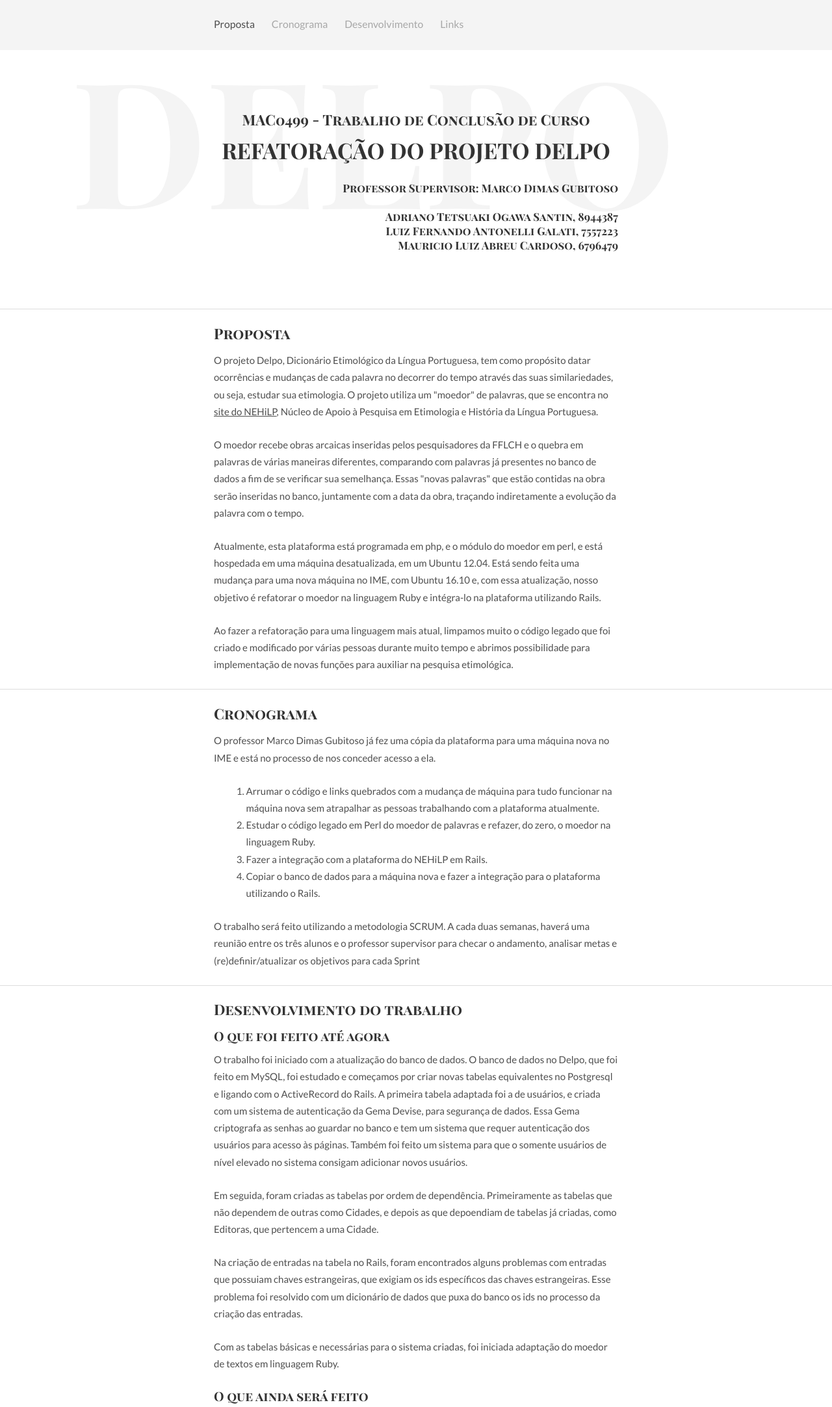
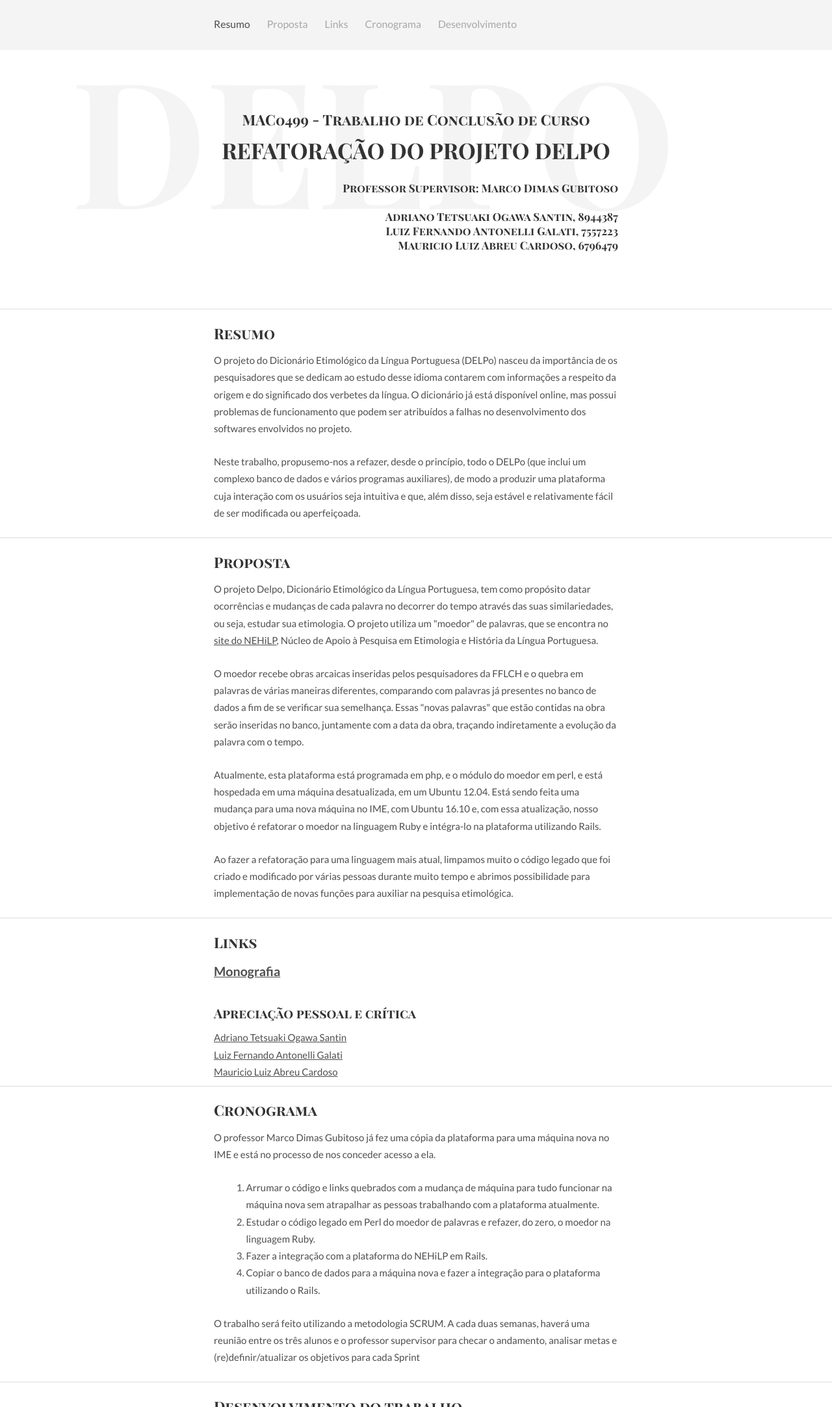
Before and after one commit to adrsantin/siteTcc, a plain HTML site: page index.html in a window 1280 px wide. Shown: the top 2165 px of the page at 65% size. Drawn offline with Linux system fonts and the light colour scheme.

Commit message:
added links

```diff
--- a/index.html
+++ b/index.html
@@ -21,14 +21,15 @@
     <div class="container">
       <header class="group top-nav">
 	<div class="navigation-toggle" data-tools="navigation-toggle" data-target="#navbar-1">
-	  <span class="logo">DRACO</span>
+	  <span class="logo">DELPO</span>
 	</div>
 	<nav id="navbar-1" class="navbar item-nav">
 	  <ul>
-	    <li class="active"><a href="#proposta">Proposta</a></li>
+	    <li class="active"><a href="resumo">Resumo</a></li>
+	    <li><a href="#proposta">Proposta</a></li>
+	    <li><a href="#links">Links</a></li>
 	    <li><a href="#crono">Cronograma</a></li>
 	    <li><a href="#desen">Desenvolvimento</a></li>
-	    <li><a href="#links">Links</a></li>
 	  </ul>
 	</nav>
       </header>
@@ -55,6 +56,16 @@
     </div>
   </center>
   <hr>
+    <div class="container">
+    <div id="resumo">
+      <h2 class="secao">
+	Resumo
+      </h2>
+      <p>O projeto do Dicionário Etimológico da Língua Portuguesa (DELPo) nasceu da importância de os pesquisadores que se dedicam ao estudo desse idioma contarem com informações a respeito da origem e do significado dos verbetes da língua. O dicionário já está disponível online, mas possui problemas de funcionamento que podem ser atribuídos a falhas no desenvolvimento dos softwares envolvidos no projeto.</p>
+<p>Neste trabalho, propusemo-nos a refazer, desde o princípio, todo o DELPo (que inclui um complexo banco de dados e vários programas auxiliares), de modo a produzir uma plataforma cuja interação com os usuários seja intuitiva e que, além disso, seja estável e relativamente fácil de ser modificada ou aperfeiçoada.</p>
+    </div></div>
+
+  <hr>
   <div class="container">
     <div id="propsta">
       <h2 class="secao">
@@ -69,6 +80,21 @@
       <p>
         Ao fazer a refatoração para uma linguagem mais atual, limpamos muito o código legado que foi criado e modificado por várias pessoas durante muito tempo e abrimos possibilidade para implementação de novas funções para auxiliar na pesquisa etimológica.</p>
   </div></div>
+
+  <hr>
+  <div class="container">
+    <div id="links">
+      <h2 class="secao">
+	Links
+      </h2>
+      <h3>
+      <a href="https://linux.ime.usp.br/~mauriciocardoso/mac0499/pdfs/moncardosogalatisantin.pdf">Monografia</a></h3><br>
+      <h3>Apreciação pessoal e crítica</h3>
+      <a href="https://linux.ime.usp.br/~mauriciocardoso/mac0499/pdfs/apreciacaoadriano.pdf">Adriano Tetsuaki Ogawa Santin</a><br>
+      <a href="https://linux.ime.usp.br/~mauriciocardoso/mac0499/pdfs/apreciacaoluiz.pdf">Luiz Fernando Antonelli Galati</a><br>
+      <a href="https://linux.ime.usp.br/~mauriciocardoso/mac0499/pdfs/apreciacaomauricio.pdf">Mauricio Luiz Abreu Cardoso</a><br>
+  </div></div>
+
   <hr>
   <div class="container">
     <div id="crono">
@@ -91,24 +117,14 @@
       <h2 class="secao">
 	Desenvolvimento do trabalho
       </h2>
-      <h3>O que foi feito até agora</h3>
       <p>O trabalho foi iniciado com a atualização do banco de dados. O banco de dados no Delpo, que foi feito em MySQL, foi estudado e começamos por criar novas tabelas equivalentes no Postgresql e ligando com o ActiveRecord do Rails. A primeira tabela adaptada foi a de usuários, e criada com um sistema de autenticação da Gema Devise, para segurança de dados. Essa Gema criptografa as senhas ao guardar no banco e tem um sistema que requer autenticação dos usuários para acesso às páginas. Também foi feito um sistema para que o somente usuários de nível elevado no sistema consigam adicionar novos usuários.</p>
       <p>Em seguida, foram criadas as tabelas por ordem de dependência. Primeiramente as tabelas que não dependem de outras como Cidades, e depois as que depoendiam de tabelas já criadas, como Editoras, que pertencem a uma Cidade.</p>
       <p>Na criação de entradas na tabela no Rails, foram encontrados alguns problemas com entradas que possuiam chaves estrangeiras, que exigiam os ids específicos das chaves estrangeiras. Esse problema foi resolvido com um dicionário de dados que puxa do banco os ids no processo da criação das entradas.</p>
       <p>Com as tabelas básicas e necessárias para o sistema criadas, foi iniciada adaptação do moedor de textos em linguagem Ruby.</p>
-      <h3>O que ainda será feito</h3>
-      <p>No sistema anterior, existem muitas tabelas. Ainda existem tabelas a ser adaptadas para o novo sistema. Isso esta sendo feito com a adaptação do moedor.
-      <p>O moedor ainda deve ser finalizado. E quando ele estiver finalizado, juntamente com as tabelas, o sistema estará praticamente finalizado. Então será feita a adaptação da interface visual, emulando o visual do sistema original.</p>
+      <p>O moedor foi então completamente adaptado da sua linguagem original em Perl, para Ruby, integrando-se ao framework Rails com facilidade, e mantendo uma coerência, já que agora o sistema inteiro do Delpo é composto de uma única linguagem.</p>
+      <p>Juntamente com a adaptação do moedor, todas as outras tabelas do sistema atual foram criadas no novo banco de dados.</p>
   </div></div>
 
   <hr>
-  <div class="container">
-    <div id="links">
-      <h2 class="secao">
-	Links
-      </h2>
-      <p>Nada ainda</p>
-  </div></div>
-  <hr>
 
 </body>
```
